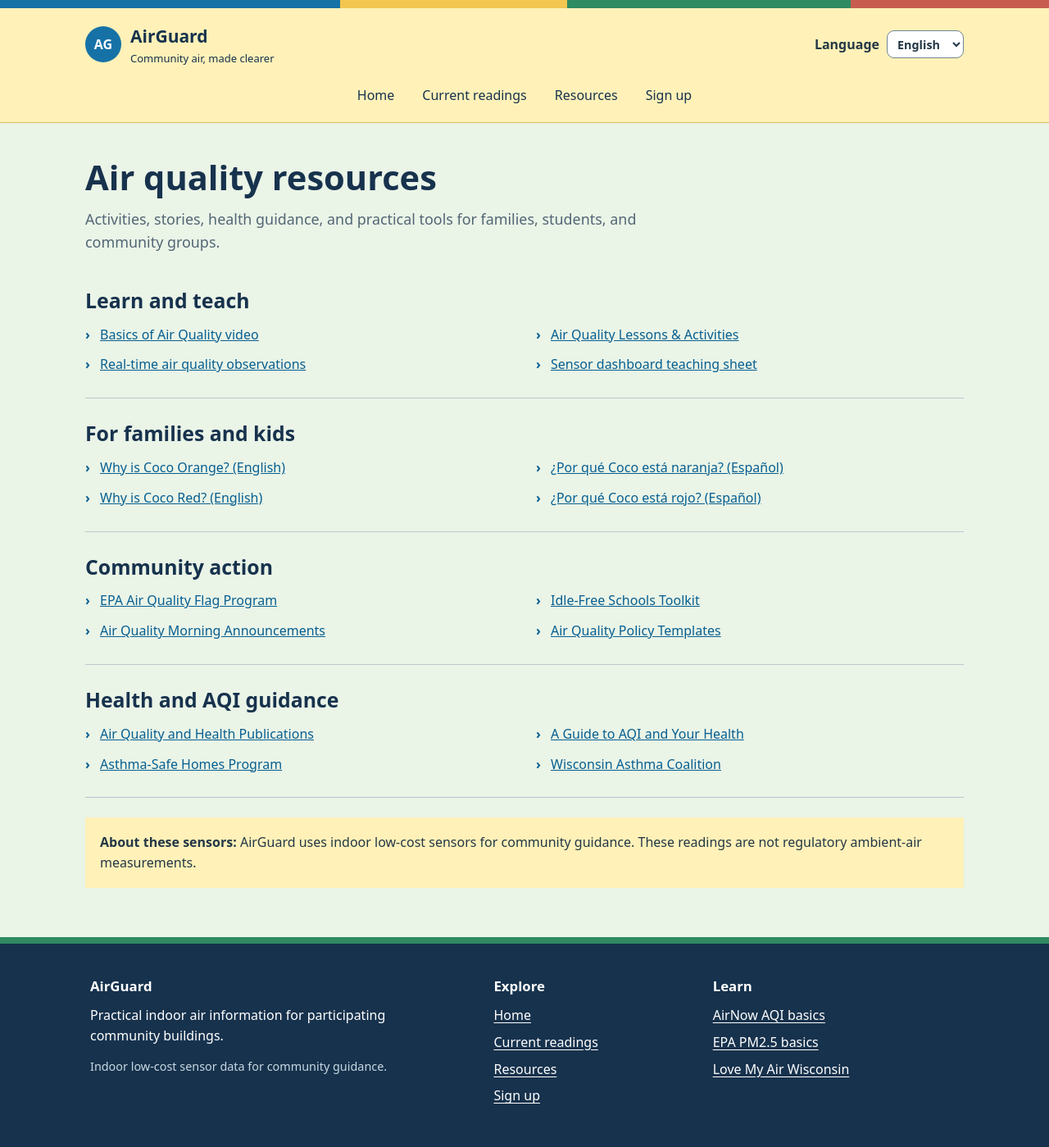
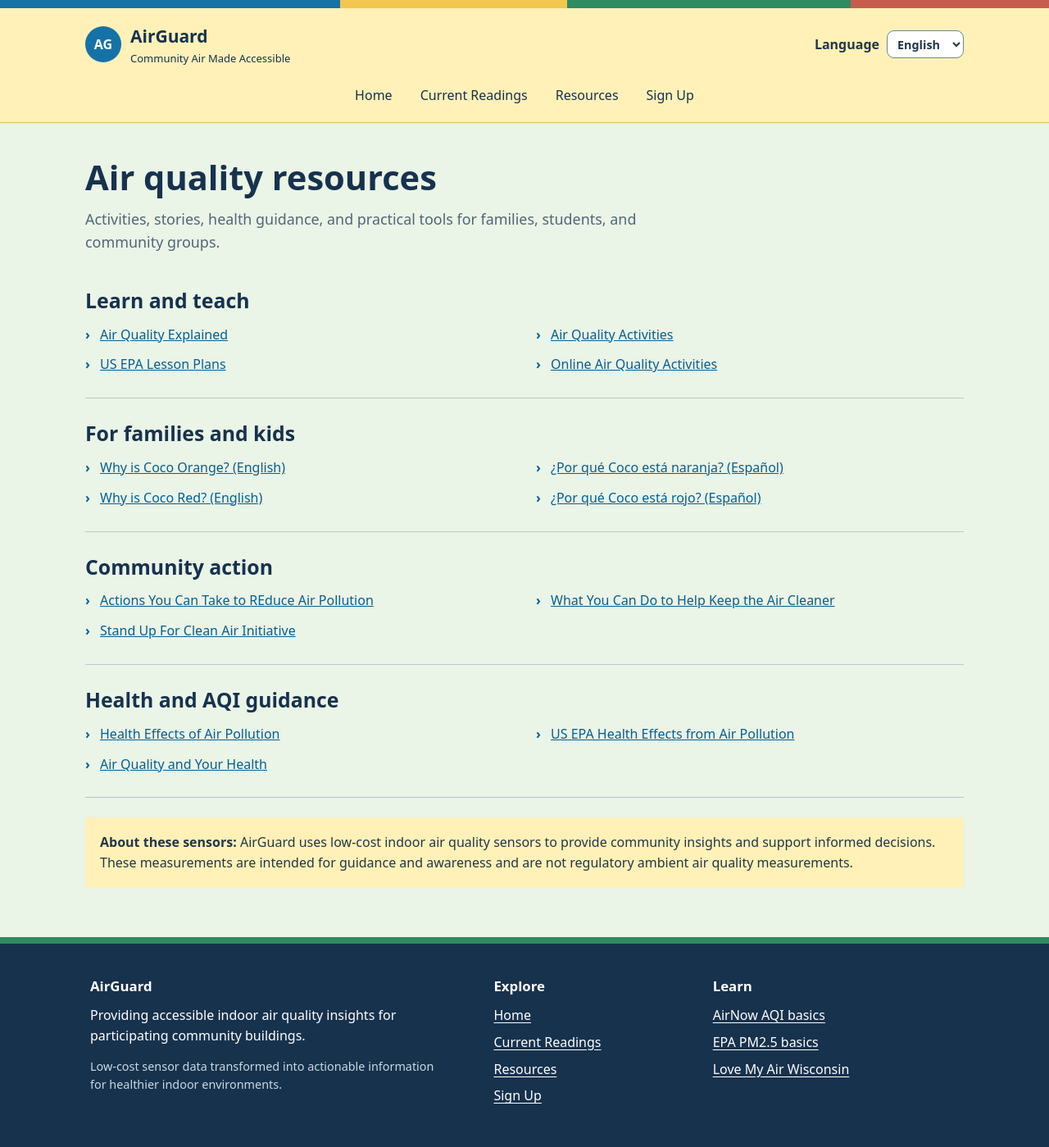
Before and after one commit to myk-sev/AirGuard-Community-Dashboard-2026, a Django app: template dashboard/templates/dashboard/resources.html in a window 1280 px wide. Shown: the whole page at 82% size. Run offline with Django 5.2, Linux system fonts and the light colour scheme; the template is opened without the code that fills it, so the values that code supplies are empty.

Commit message:
improved wording on site and added some javascript functionality

```diff
--- a/dashboard/static/dashboard/app.js
+++ b/dashboard/static/dashboard/app.js
@@ -128,4 +128,26 @@
     document.querySelectorAll(".dialog-panel").forEach((panel) => panel.classList.toggle("active", panel.id === `${tab.dataset.tab}-panel`));
     if (tab.dataset.tab === "forecast") await loadForecast();
   }));
+
+  // FIXME: doesn't get called at the right time'
+  document.onLoad()=function(){
+    let time_last_updated = document.querySelector('#last-updated').textContent;
+
+    if (time_last_updated != null) {
+      setTimeout(function() {
+        let prompt_text = ""
+        if (document.documentElement.lang == "en") {
+          prompt_text = "Sensor info may be out of date. Reloading the page is recommended. Click 'OK' to reload.";
+        }
+        else {
+          let prompt_text = "La información del sensor puede estar desactualizada. Se recomienda recargar la página. Haz clic en 'OK' para recargar.";
+        }
+
+        if (confirm(prompt_text)) {
+          location.reload();
+        }
+      }, parseInt(3600 + time_last_updated - Date.now()));
+    }
+  }
+
 })();
--- a/dashboard/templates/dashboard/base.html
+++ b/dashboard/templates/dashboard/base.html
@@ -12,12 +12,13 @@
 <body>
   <a class="skip-link" href="#main" data-i18n="skip">Skip to main content</a>
   <header class="site-header">
+    <!--adds colored band to the top of the website. TODO: replace with CSS-->
     <div class="community-band" aria-hidden="true"><span></span><span></span><span></span><span></span></div>
     <div class="header-inner">
       <div class="header-top">
         <a class="brand" href="{% url 'dashboard:home' %}" aria-label="AirGuard home">
           <span class="brand-mark" aria-hidden="true">AG</span>
-          <span><span class="brand-name">AirGuard</span><span class="brand-tagline" data-i18n="tagline">Community air, made clearer</span></span>
+          <span><span class="brand-name">AirGuard</span><span class="brand-tagline" data-i18n="tagline">Community Air Made Accessible</span></span>
         </a>
         <label class="language-control">
           <span data-i18n="language">Language</span>
@@ -29,9 +30,9 @@
       </div>
       <nav class="site-nav" aria-label="Primary navigation">
         <a href="{% url 'dashboard:home' %}" {% if request.resolver_match.url_name == 'home' %}aria-current="page"{% endif %} data-i18n="home">Home</a>
-        <a href="{% url 'dashboard:readings' %}" {% if request.resolver_match.url_name == 'readings' or request.resolver_match.url_name == 'building' %}aria-current="page"{% endif %} data-i18n="readings">Current readings</a>
+        <a href="{% url 'dashboard:readings' %}" {% if request.resolver_match.url_name == 'readings' or request.resolver_match.url_name == 'building' %}aria-current="page"{% endif %} data-i18n="readings">Current Readings</a>
         <a href="{% url 'dashboard:resources' %}" {% if request.resolver_match.url_name == 'resources' %}aria-current="page"{% endif %} data-i18n="resources">Resources</a>
-        <a href="{% url 'dashboard:notifications' %}" {% if request.resolver_match.url_name == 'notifications' %}aria-current="page"{% endif %} data-i18n="signup">Sign up</a>
+        <a href="{% url 'dashboard:notifications' %}" {% if request.resolver_match.url_name == 'notifications' %}aria-current="page"{% endif %} data-i18n="signup">Sign Up</a>
       </nav>
     </div>
   </header>
@@ -40,16 +41,16 @@
     <div class="footer-inner">
       <section class="footer-about" aria-labelledby="footer-about-title">
         <h2 id="footer-about-title">AirGuard</h2>
-        <p data-i18n="footerDescription">Practical indoor air information for participating community buildings.</p>
-        <p class="footer-data-note" data-i18n="sensorFooter">Indoor low-cost sensor data for community guidance.</p>
+        <p data-i18n="footerDescription"><em>Providing accessible indoor air quality insights for participating community buildings.</em></p>
+        <p class="footer-data-note" data-i18n="sensorFooter"><em>Low-cost sensor data transformed into actionable information for healthier indoor environments.</em></p>
       </section>
       <nav aria-labelledby="footer-explore-title">
         <h2 id="footer-explore-title" data-i18n="explore">Explore</h2>
         <ul>
           <li><a href="{% url 'dashboard:home' %}" data-i18n="home">Home</a></li>
-          <li><a href="{% url 'dashboard:readings' %}" data-i18n="readings">Current readings</a></li>
+          <li><a href="{% url 'dashboard:readings' %}" data-i18n="readings">Current Readings</a></li>
           <li><a href="{% url 'dashboard:resources' %}" data-i18n="resources">Resources</a></li>
-          <li><a href="{% url 'dashboard:notifications' %}" data-i18n="signup">Sign up</a></li>
+          <li><a href="{% url 'dashboard:notifications' %}" data-i18n="signup">Sign Up</a></li>
         </ul>
       </nav>
       <nav aria-labelledby="footer-learn-title">
--- a/dashboard/templates/dashboard/readings.html
+++ b/dashboard/templates/dashboard/readings.html
@@ -4,7 +4,7 @@
   <section class="page-inner" aria-labelledby="readings-title">
     <h1 id="readings-title" data-i18n="currentReadingsTitle">Current readings</h1>
     <p class="lede" data-i18n="readingsIntro">Select a participating building to view its indoor sensors.</p>
-    <div class="click-guidance"><span aria-hidden="true">↗</span><span data-i18n="clickBuilding">Click any building card to see readings from its gym, hallway, and entrance.</span></div>
+    <div class="click-guidance"><span aria-hidden="true">↗</span><span data-i18n="clickBuilding">Click any building card to explore air quality data from key locations</span></div>
     {% include 'dashboard/includes/building_cards.html' with large=True %}
   </section>
 {% endblock %}
--- a/dashboard/templates/dashboard/resources.html
+++ b/dashboard/templates/dashboard/resources.html
@@ -1,13 +1,44 @@
 {% extends 'dashboard/base.html' %}
 {% block title %}Resources | AirGuard{% endblock %}
 {% block content %}
+  <!--FIXME: Incorrect semantic HTML. This page uses bullet points with no indication in the markup.-->
   <section class="page-inner" aria-labelledby="resources-title">
     <h1 id="resources-title" data-i18n="resourcesTitle">Air quality resources</h1>
     <p class="lede" data-i18n="resourcesIntro">Activities, stories, health guidance, and practical tools for families, students, and community groups.</p>
-    <section class="resource-group"><h2 data-i18n="learnTeach">Learn and teach</h2><div class="resource-links"><a href="https://vimeo.com/1105904495">Basics of Air Quality video</a><a href="https://www.chawisconsin.org/initiatives/environmental-health/love-my-air/#dcb73d7d4651f651f">Air Quality Lessons & Activities</a><a href="https://www.chawisconsin.org/download/real-time-air-quality-observations-english/?wpdmdl=28712">Real-time air quality observations</a><a href="https://www.chawisconsin.org/download/love-my-air-sensor-dashboard-teaching-sheet/?wpdmdl=28645">Sensor dashboard teaching sheet</a></div></section>
-    <section class="resource-group"><h2 data-i18n="familiesKids">For families and kids</h2><div class="resource-links"><a href="https://www.airnow.gov/sites/default/files/2020-01/why-is-coco-orange-november-2019_1.pdf">Why is Coco Orange? (English)</a><a href="https://www.airnow.gov/sites/default/files/2018-08/cocos-orange-day_sp.pdf">¿Por qué Coco está naranja? (Español)</a><a href="https://document.airnow.gov/why-is-coco-red.pdf">Why is Coco Red? (English)</a><a href="https://document.airnow.gov/why-is-coco-red-en-espa%C3%B1ol.pdf">¿Por qué Coco está rojo? (Español)</a></div></section>
-    <section class="resource-group"><h2 data-i18n="communityAction">Community action</h2><div class="resource-links"><a href="https://www.airnow.gov/air-quality-flag-program/">EPA Air Quality Flag Program</a><a href="https://www.epa.gov/schools/idle-free-schools-toolkit-healthy-school-environment">Idle-Free Schools Toolkit</a><a href="https://www.chawisconsin.org/download/air-quality-morning-announcements/?wpdmdl=28735">Air Quality Morning Announcements</a><a href="https://www.dhs.wisconsin.gov/climate/lma-air-quality-policy-guide.pdf">Air Quality Policy Templates</a></div></section>
-    <section class="resource-group"><h2 data-i18n="healthGuidance">Health and AQI guidance</h2><div class="resource-links"><a href="https://www.airnow.gov/air-quality-and-your-health-publications/">Air Quality and Health Publications</a><a href="https://www.airnow.gov/sites/default/files/2018-04/aqi_brochure_02_14_0.pdf">A Guide to AQI and Your Health</a><a href="https://www.dhs.wisconsin.gov/asthma/ashp.htm">Asthma-Safe Homes Program</a><a href="https://www.chawisconsin.org/initiatives/environmental-health/wisconsin-asthma-coalition/">Wisconsin Asthma Coalition</a></div></section>
-    <div class="resource-note"><strong data-i18n="sensorLimits">About these sensors:</strong> <span data-i18n="sensorLimitsText">AirGuard uses indoor low-cost sensors for community guidance. These readings are not regulatory ambient-air measurements.</span></div>
+    <section class="resource-group">
+      <h2 data-i18n="learnTeach">Learn and teach</h2>
+      <div class="resource-links">
+        <a href="https://www.youtube.com/watch?v=_hk63Oozcjo">Air Quality Explained</a>
+        <a href="https://www.chawisconsin.org/initiatives/environmental-health/love-my-air/#dcb73d7d4651f651f">Air Quality Activities</a>
+        <a href="https://www.epa.gov/students/lesson-plans-teacher-guides-and-online-environmental-resources-educators">US EPA Lesson Plans</a>
+        <a href="https://www.epa.gov/students/games-quizzes-and-videos-about-environment">Online Air Quality Activities</a>
+      </div>
+    </section>
+    <section class="resource-group">
+      <h2 data-i18n="familiesKids">For families and kids</h2>
+      <div class="resource-links">
+        <a href="https://www.airnow.gov/sites/default/files/2020-01/why-is-coco-orange-november-2019_1.pdf">Why is Coco Orange? (English)</a>
+        <a href="https://www.airnow.gov/sites/default/files/2018-08/cocos-orange-day_sp.pdf">¿Por qué Coco está naranja? (Español)</a>
+        <a href="https://document.airnow.gov/why-is-coco-red.pdf">Why is Coco Red? (English)</a>
+        <a href="https://document.airnow.gov/why-is-coco-red-en-espa%C3%B1ol.pdf">¿Por qué Coco está rojo? (Español)</a>
+      </div>
+    </section>
+    <section class="resource-group">
+      <h2 data-i18n="communityAction">Community action</h2>
+      <div class="resource-links">
+        <a href="https://www.epa.gov/AQNE/actions-you-can-take-reduce-air-pollution">Actions You Can Take to REduce Air Pollution</a>
+        <a href="https://www.airnow.gov/education/what-you-can-do/">What You Can Do to Help Keep the Air Cleaner</a>
+        <a href="https://www.lung.org/clean-air/stand-up-for-clean-air">Stand Up For Clean Air Initiative</a>
+      </div>
+    </section>
+    <section class="resource-group">
+    <h2 data-i18n="healthGuidance">Health and AQI guidance</h2>
+      <div class="resource-links">
+        <a href="https://www.youtube.com/watch?v=g4QeC008erc">Health Effects of Air Pollution</a>
+        <a href="https://www.epa.gov/air-research/research-health-effects-air-pollution">US EPA Health Effects from Air Pollution</a>
+        <a href="https://www.airnow.gov/air-quality-and-your-health-publications/">Air Quality and Your Health</a>
+      </div>
+    </section>
+    <div class="resource-note"><strong data-i18n="sensorLimits">About these sensors:</strong> <span data-i18n="sensorLimitsText">AirGuard uses low-cost indoor air quality sensors to provide community insights and support informed decisions. These measurements are intended for guidance and awareness and are not regulatory ambient air quality measurements.</span></div>
   </section>
 {% endblock %}
```
Also changed, not shown: dashboard/templates/dashboard/home.html (+8 -7 lines), dashboard/views.py (+41 -14 lines).
